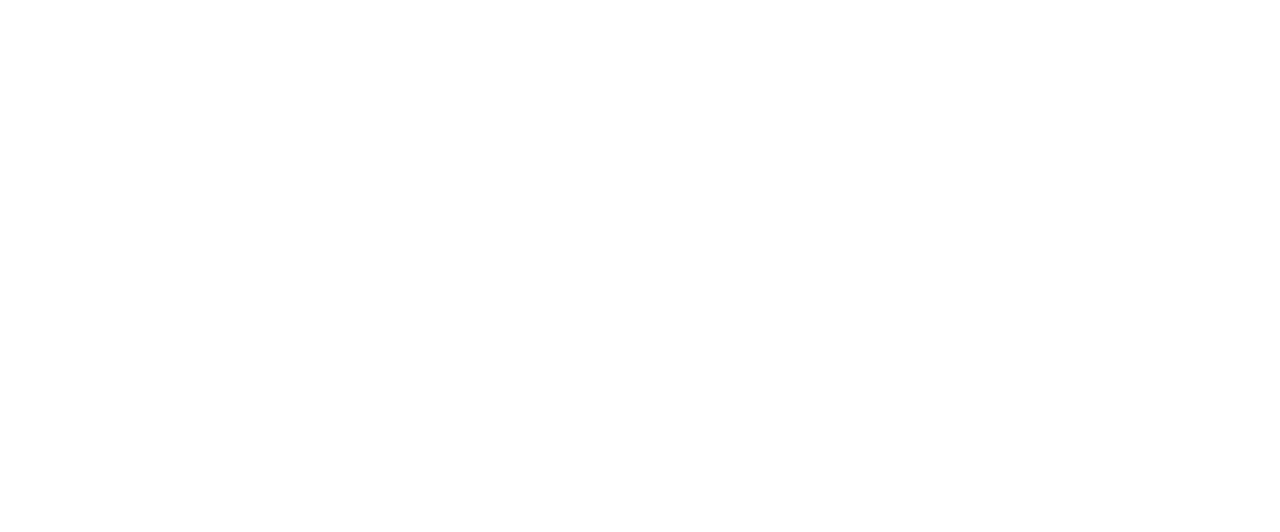
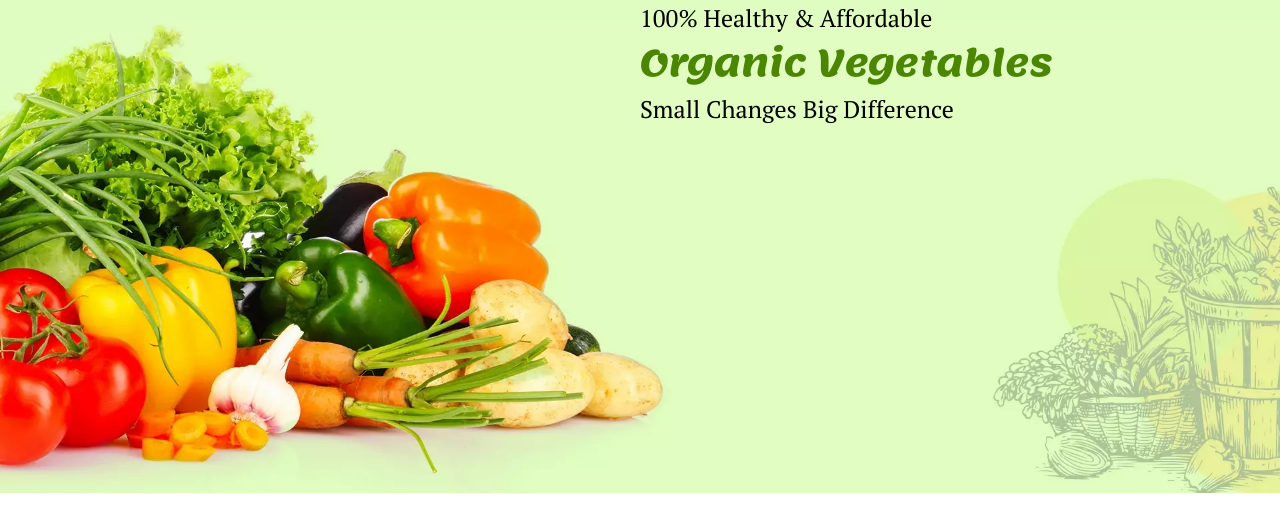
Before and after one commit to OvinduArchanaNambukara/Team_B-B_My-Store, a React (Create React App) app: page / in a window 1280 px wide. Shown: the top 532 px of the page. Built offline with nearby package versions, Linux system fonts and the light colour scheme.

Commit message:
Welcome image, text added

```diff
--- a/src/Client.tsx
+++ b/src/Client.tsx
@@ -1,11 +1,12 @@
 import React from "react";
+import Welcome from "./components/Welcome";
 
 const Client: React.FC = () => {
-    return (
-        <React.Fragment>
-
-        </React.Fragment>
-    );
+  return (
+    <React.Fragment>
+      <Welcome/>
+    </React.Fragment>
+  );
 }
 
 export default Client;
--- a/src/assets/style_sheets/main.scss
+++ b/src/assets/style_sheets/main.scss
@@ -5,3 +5,6 @@
   padding: 0;
   font-family: 'Montserrat', sans-serif;
 }
+
+
+@import "partials/welcome";
--- /dev/null
+++ b/src/assets/style_sheets/partials/_variables.scss
@@ -0,0 +1,2 @@
+//--Welcome-Banner
+$welcome-green-color: #4a8601;
--- /dev/null
+++ b/src/assets/style_sheets/partials/_welcome.scss
@@ -0,0 +1,23 @@
+@import "variables";
+
+.welcome {
+  align-content: center;
+
+  .banner-text {
+    position: absolute;
+    z-index: 10;
+
+    .regular {
+      font-family: 'PT Serif', serif;
+      color: #000;
+      font-size: 1.5rem;
+    }
+
+    .organic {
+      font-family: 'Lemonada', cursive;
+      color: $welcome-green-color;
+      font-size: 2.3rem;
+      font-weight: 700;
+    }
+  }
+}
--- /dev/null
+++ b/src/components/Welcome.tsx
@@ -0,0 +1,20 @@
+import React from "react";
+import BannerImage from "../assets/images/welcome_banner.webp";
+import {Button, Col, Image, Row} from "react-bootstrap";
+
+const Welcome: React.FC = () => {
+  return (
+    <Row className="welcome">
+      <Col>
+        <Image src={BannerImage} fluid={true} className="image"/>
+      </Col>
+      <Col xs={{span: 6, offset: 6}} className="banner-text">
+        <span className="regular">100% Healthy & Affordable</span><br/>
+        <span className="organic">Organic Vegetables</span><br/>
+        <span className="regular">Small Changes Big Difference</span><br/>
+      </Col>
+    </Row>
+  );
+}
+
+export default Welcome;
```
Also changed, not shown: src/assets/images/welcome_banner.webp (added).
